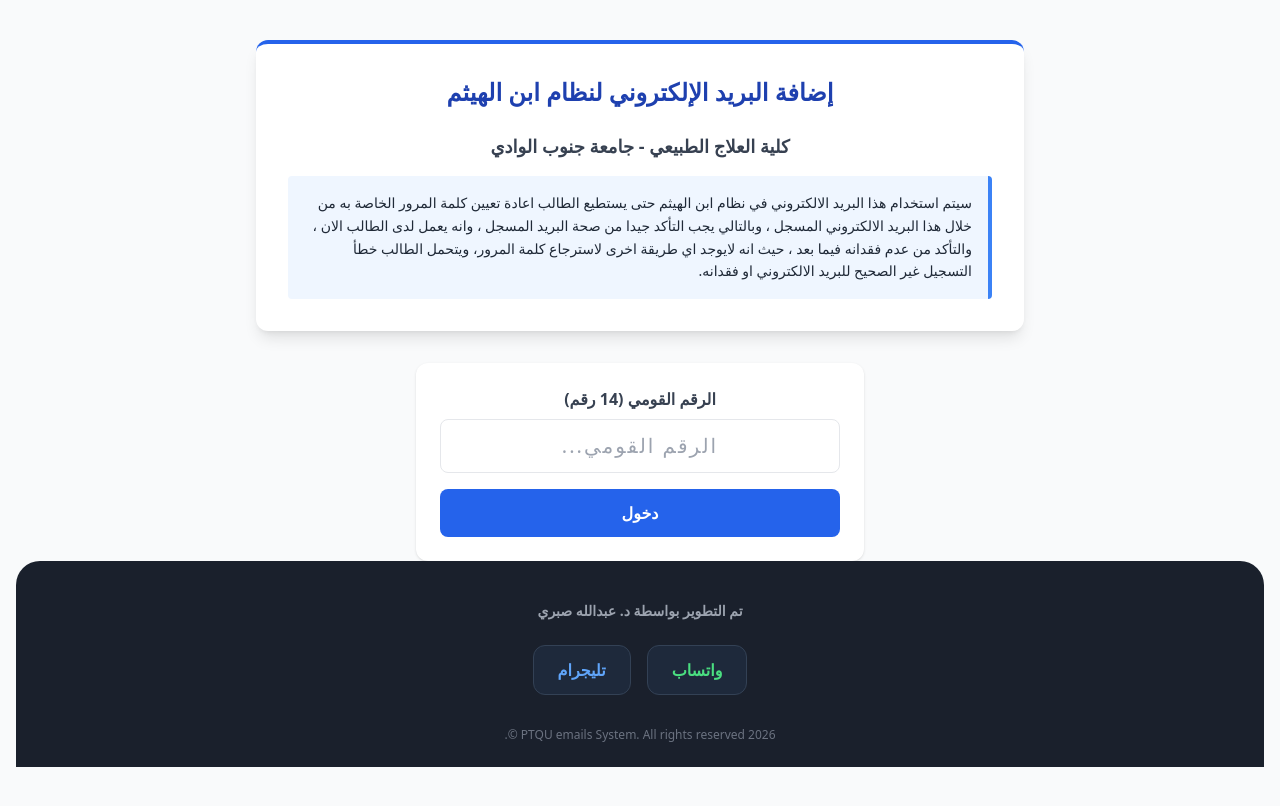
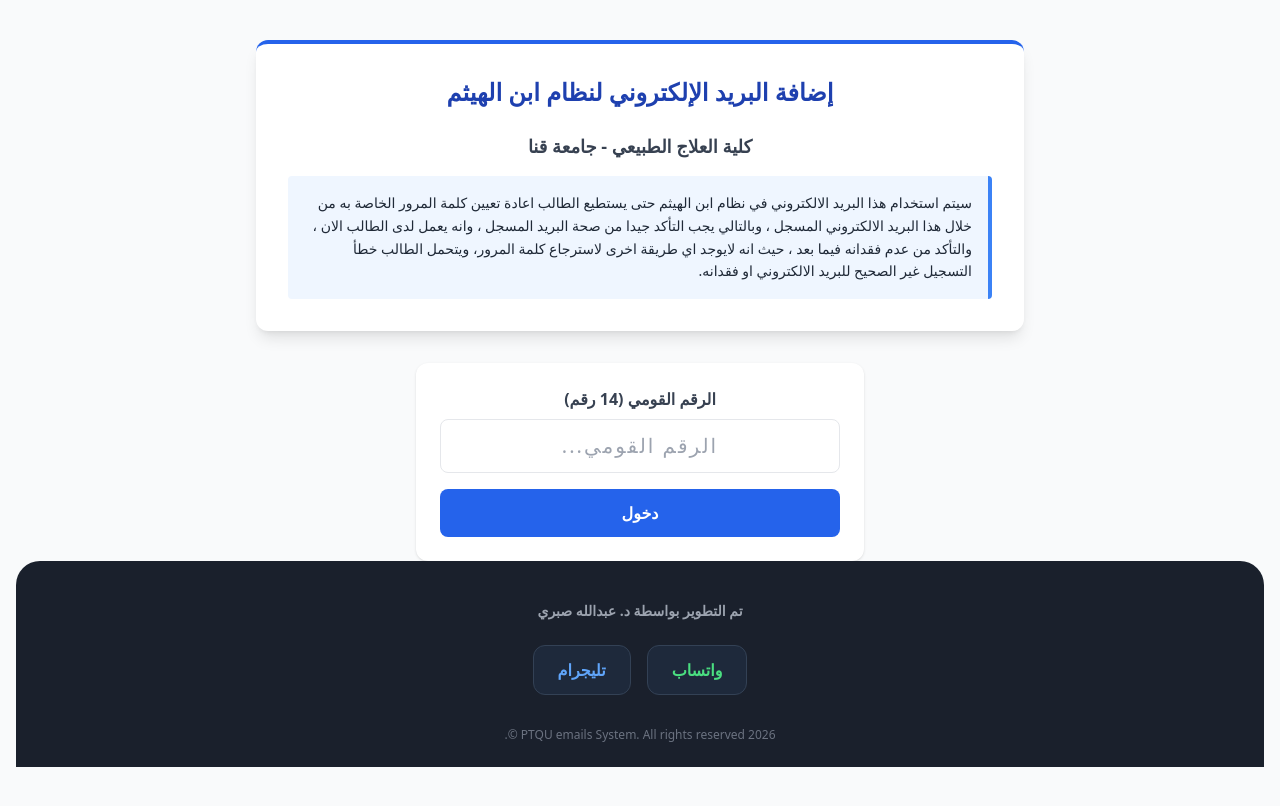
Before and after one commit to abdallahsabry2004/ptquemails, a Next.js app: page / in a window 1280 px wide. Built offline with nearby package versions, Linux system fonts and the light colour scheme; no server answers.

Commit message:
Update university name in email addition section

```diff
--- a/app/page.tsx
+++ b/app/page.tsx
@@ -97,7 +97,7 @@
       {/* الترويسة والتعليمات */}
       <div className="max-w-3xl w-full bg-white rounded-xl shadow-lg p-8 mb-8 border-t-4 border-blue-600">
         <h1 className="text-2xl font-bold text-center text-blue-800 mb-6">إضافة البريد الإلكتروني لنظام ابن الهيثم</h1>
-        <h2 className="text-lg font-semibold text-center text-gray-700 mb-4">كلية العلاج الطبيعي - جامعة جنوب الوادي</h2>
+        <h2 className="text-lg font-semibold text-center text-gray-700 mb-4">كلية العلاج الطبيعي - جامعة قنا</h2>
 
         <div className="bg-blue-50 border-r-4 border-blue-500 p-4 rounded text-sm text-gray-800 leading-relaxed font-medium">
           سيتم استخدام هذا البريد الالكتروني في نظام ابن الهيثم حتى يستطيع الطالب اعادة تعيين كلمة المرور الخاصة به من خلال هذا البريد الالكتروني المسجل ، وبالتالي يجب التأكد جيدا من صحة البريد المسجل ، وانه يعمل لدى الطالب الان ، والتأكد من عدم فقدانه فيما بعد ، حيث انه لايوجد اي طريقة اخرى لاسترجاع كلمة المرور، ويتحمل الطالب خطأ التسجيل غير الصحيح للبريد الالكتروني او فقدانه.
```
